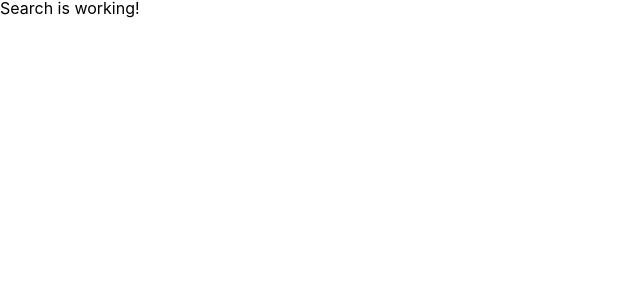
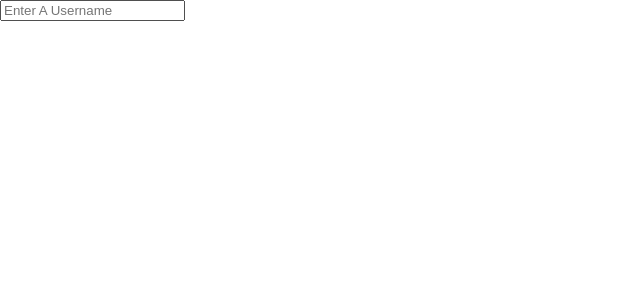
Before and after one commit to ryandstoughton/aggregit-ui, a React (Create React App) app: page / in a window 1280 px wide. Shown: the top 300 px of the page, without its empty margins (0-640 px from the left). Built offline with nearby package versions, Linux system fonts and the light colour scheme.

Commit message:
Add Search input with 2 way binding; Remove test code

```diff
--- a/src/component/Search/Search.js
+++ b/src/component/Search/Search.js
@@ -1,10 +1,29 @@
-import React from 'react';
+import React, { useState } from 'react';
 import './Search.module.scss';
 
-const search = () => {
+const Search = props => {
+  const [state, setState] = useState({
+    platform: 'github',
+    username: ''
+  });
+
+  const usernameChangedHandler = (event) => {
+    const updatedState = {
+      ...state,
+      username: event.target.value
+    };
+
+    setState(updatedState);
+  };
+
   return (
-    <div>Search is working!</div>
+    <div>
+      <input
+        type="text"
+        placeholder="Enter A Username"
+        onChange={usernameChangedHandler} />
+    </div>
   );
 }
 
-export default search;
+export default Search;
```
Also changed, not shown: 1 other file (tests, documents, lock files or other folders).
